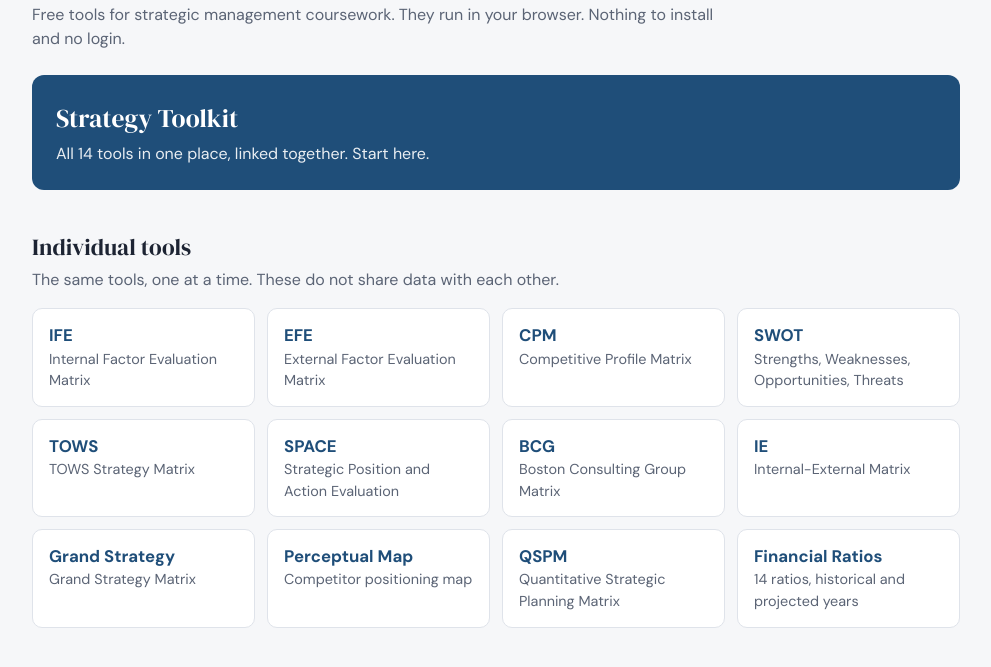
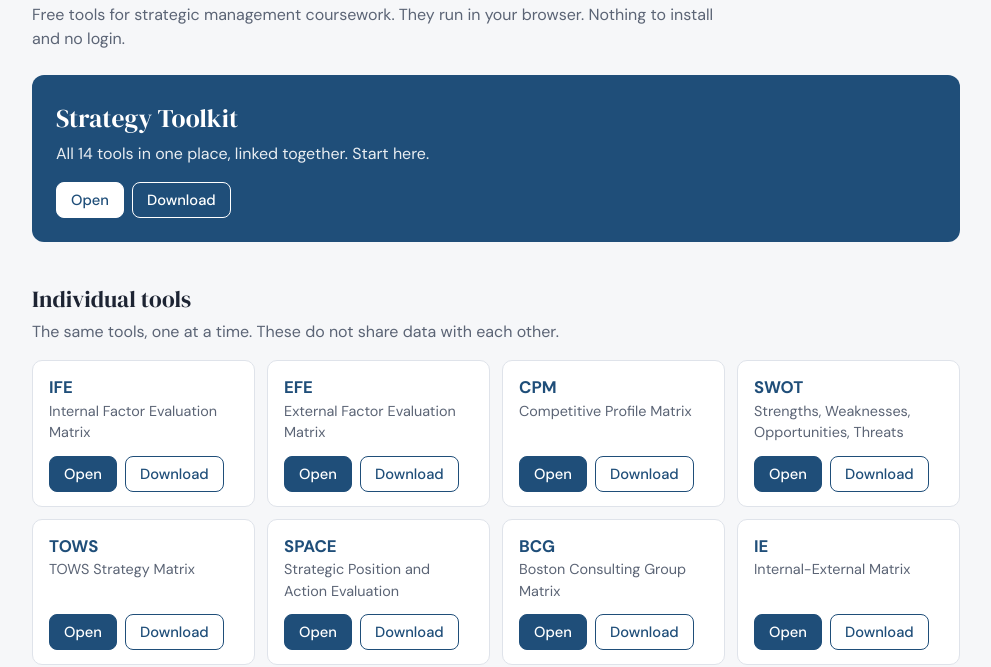
Before and after one commit to King-Tuerto/strategy-tools, a plain HTML site: page index.html in a window 1280 px wide. Shown: the part 98-765 px from the top of the page, without its empty margins (144-1135 px from the left). Drawn offline with Linux system fonts and the light colour scheme.

Commit message:
Landing page: add Open and Download buttons for every tool
Co-Authored-By: Claude Fable 5.2 <noreply@anthropic.com>

```diff
--- a/index.html
+++ b/index.html
@@ -14,16 +14,29 @@
   h2 { font-family:"DM Serif Display",Georgia,serif; font-weight:400; font-size:1.45rem; margin:40px 0 4px; }
   p.lead { color:var(--muted); margin:0 0 24px; max-width:64ch; }
   p.sub { color:var(--muted); margin:0 0 16px; max-width:64ch; }
-  a.hero { display:block; background:var(--accent); color:var(--accent-ink); text-decoration:none; border-radius:12px; padding:24px; }
-  a.hero strong { display:block; font-family:"DM Serif Display",Georgia,serif; font-weight:400; font-size:1.6rem; }
-  a.hero span { display:block; opacity:.9; margin-top:4px; }
+
+  .hero { background:var(--accent); color:var(--accent-ink); border-radius:12px; padding:24px; }
+  .hero strong { display:block; font-family:"DM Serif Display",Georgia,serif; font-weight:400; font-size:1.6rem; }
+  .hero span { display:block; opacity:.9; margin-top:4px; }
+  .hero .actions { margin-top:16px; }
+  .hero .actions a { border:1px solid var(--accent-ink); color:var(--accent-ink); }
+  .hero .actions a.open { background:var(--accent-ink); color:var(--accent); }
+
   .grid { display:grid; grid-template-columns:repeat(auto-fill,minmax(210px,1fr)); gap:12px; }
-  a.card { display:block; background:var(--card); border:1px solid var(--line); border-radius:10px; padding:14px 16px; text-decoration:none; color:var(--ink); }
-  a.card strong { display:block; font-size:1.05rem; color:var(--accent); }
-  a.card span { display:block; color:var(--muted); font-size:.9rem; }
-  a.hero:hover, a.hero:focus { filter:brightness(1.12); }
-  a.card:hover, a.card:focus { border-color:var(--accent); }
+  .card { display:flex; flex-direction:column; background:var(--card); border:1px solid var(--line); border-radius:10px; padding:14px 16px; }
+  .card strong { display:block; font-size:1.05rem; color:var(--accent); }
+  .card span { display:block; color:var(--muted); font-size:.9rem; flex:1; }
+  .card .actions { margin-top:12px; }
+  .card .actions a { border:1px solid var(--accent); color:var(--accent); }
+  .card .actions a.open { background:var(--accent); color:var(--accent-ink); }
+
+  .actions { display:flex; flex-wrap:wrap; gap:8px; }
+  .actions a { display:inline-block; padding:6px 14px; border-radius:8px; text-decoration:none; font-weight:500; font-size:.92rem; }
+  .actions a:hover, .actions a:focus { filter:brightness(1.15); text-decoration:underline; }
+
   .note { margin-top:40px; padding:16px; background:var(--card); border:1px solid var(--line); border-radius:10px; color:var(--muted); font-size:.95rem; }
+  .note p { margin:0 0 10px; }
+  .note p:last-child { margin-bottom:0; }
   .note strong { color:var(--ink); }
 </style>
 </head>
@@ -32,30 +45,47 @@
   <h1>Strategy Tools</h1>
   <p class="lead">Free tools for strategic management coursework. They run in your browser. Nothing to install and no login.</p>
 
-  <a class="hero" href="toolkit.html">
+  <div class="hero">
     <strong>Strategy Toolkit</strong>
     <span>All 14 tools in one place, linked together. Start here.</span>
-  </a>
+    <div class="actions">
+      <a class="open" href="toolkit.html">Open</a>
+      <a href="toolkit.html" download="Strategy Toolkit.html">Download</a>
+    </div>
+  </div>
 
   <h2>Individual tools</h2>
   <p class="sub">The same tools, one at a time. These do not share data with each other.</p>
   <div class="grid">
-    <a class="card" href="IFE_Tool.html"><strong>IFE</strong><span>Internal Factor Evaluation Matrix</span></a>
-    <a class="card" href="EFE_Tool.html"><strong>EFE</strong><span>External Factor Evaluation Matrix</span></a>
-    <a class="card" href="CPM_Tool.html"><strong>CPM</strong><span>Competitive Profile Matrix</span></a>
-    <a class="card" href="SWOT_Tool.html"><strong>SWOT</strong><span>Strengths, Weaknesses, Opportunities, Threats</span></a>
-    <a class="card" href="TOWS_Tool.html"><strong>TOWS</strong><span>TOWS Strategy Matrix</span></a>
-    <a class="card" href="SPACE_Tool.html"><strong>SPACE</strong><span>Strategic Position and Action Evaluation</span></a>
-    <a class="card" href="BCG_Tool.html"><strong>BCG</strong><span>Boston Consulting Group Matrix</span></a>
-    <a class="card" href="IE_Tool.html"><strong>IE</strong><span>Internal-External Matrix</span></a>
-    <a class="card" href="GRAND_Tool.html"><strong>Grand Strategy</strong><span>Grand Strategy Matrix</span></a>
-    <a class="card" href="PERCEPTUAL_Tool.html"><strong>Perceptual Map</strong><span>Competitor positioning map</span></a>
-    <a class="card" href="QSPM_Tool.html"><strong>QSPM</strong><span>Quantitative Strategic Planning Matrix</span></a>
-    <a class="card" href="RATIOS_Tool.html"><strong>Financial Ratios</strong><span>14 ratios, historical and projected years</span></a>
+    <div class="card"><strong>IFE</strong><span>Internal Factor Evaluation Matrix</span>
+      <div class="actions"><a class="open" href="IFE_Tool.html">Open</a><a href="IFE_Tool.html" download>Download</a></div></div>
+    <div class="card"><strong>EFE</strong><span>External Factor Evaluation Matrix</span>
+      <div class="actions"><a class="open" href="EFE_Tool.html">Open</a><a href="EFE_Tool.html" download>Download</a></div></div>
+    <div class="card"><strong>CPM</strong><span>Competitive Profile Matrix</span>
+      <div class="actions"><a class="open" href="CPM_Tool.html">Open</a><a href="CPM_Tool.html" download>Download</a></div></div>
+    <div class="card"><strong>SWOT</strong><span>Strengths, Weaknesses, Opportunities, Threats</span>
+      <div class="actions"><a class="open" href="SWOT_Tool.html">Open</a><a href="SWOT_Tool.html" download>Download</a></div></div>
+    <div class="card"><strong>TOWS</strong><span>TOWS Strategy Matrix</span>
+      <div class="actions"><a class="open" href="TOWS_Tool.html">Open</a><a href="TOWS_Tool.html" download>Download</a></div></div>
+    <div class="card"><strong>SPACE</strong><span>Strategic Position and Action Evaluation</span>
+      <div class="actions"><a class="open" href="SPACE_Tool.html">Open</a><a href="SPACE_Tool.html" download>Download</a></div></div>
+    <div class="card"><strong>BCG</strong><span>Boston Consulting Group Matrix</span>
+      <div class="actions"><a class="open" href="BCG_Tool.html">Open</a><a href="BCG_Tool.html" download>Download</a></div></div>
+    <div class="card"><strong>IE</strong><span>Internal-External Matrix</span>
+      <div class="actions"><a class="open" href="IE_Tool.html">Open</a><a href="IE_Tool.html" download>Download</a></div></div>
+    <div class="card"><strong>Grand Strategy</strong><span>Grand Strategy Matrix</span>
+      <div class="actions"><a class="open" href="GRAND_Tool.html">Open</a><a href="GRAND_Tool.html" download>Download</a></div></div>
+    <div class="card"><strong>Perceptual Map</strong><span>Competitor positioning map</span>
+      <div class="actions"><a class="open" href="PERCEPTUAL_Tool.html">Open</a><a href="PERCEPTUAL_Tool.html" download>Download</a></div></div>
+    <div class="card"><strong>QSPM</strong><span>Quantitative Strategic Planning Matrix</span>
+      <div class="actions"><a class="open" href="QSPM_Tool.html">Open</a><a href="QSPM_Tool.html" download>Download</a></div></div>
+    <div class="card"><strong>Financial Ratios</strong><span>14 ratios, historical and projected years</span>
+      <div class="actions"><a class="open" href="RATIOS_Tool.html">Open</a><a href="RATIOS_Tool.html" download>Download</a></div></div>
   </div>
 
   <div class="note">
-    <strong>Your work stays on your computer.</strong> Nothing you type is sent to this website or to your instructor. The Strategy Toolkit remembers your work in the browser you used, on that computer only. The individual tools do not save: finish in one sitting and use Print / Save PDF before you close the page.
+    <p><strong>Your work stays on your computer.</strong> Nothing you type is sent to this website or to your instructor. The Strategy Toolkit remembers your work in the browser you used, on that computer only. The individual tools do not save: finish in one sitting and use Print / Save PDF before you close the page.</p>
+    <p><strong>Downloading.</strong> Download puts the tool in your Downloads folder. Double-click the file to open it; it works without the internet. A downloaded copy does not see work you did on this website. In the Toolkit, use Save to file and Open file to move a project between them.</p>
   </div>
 </main>
 </body>
```
